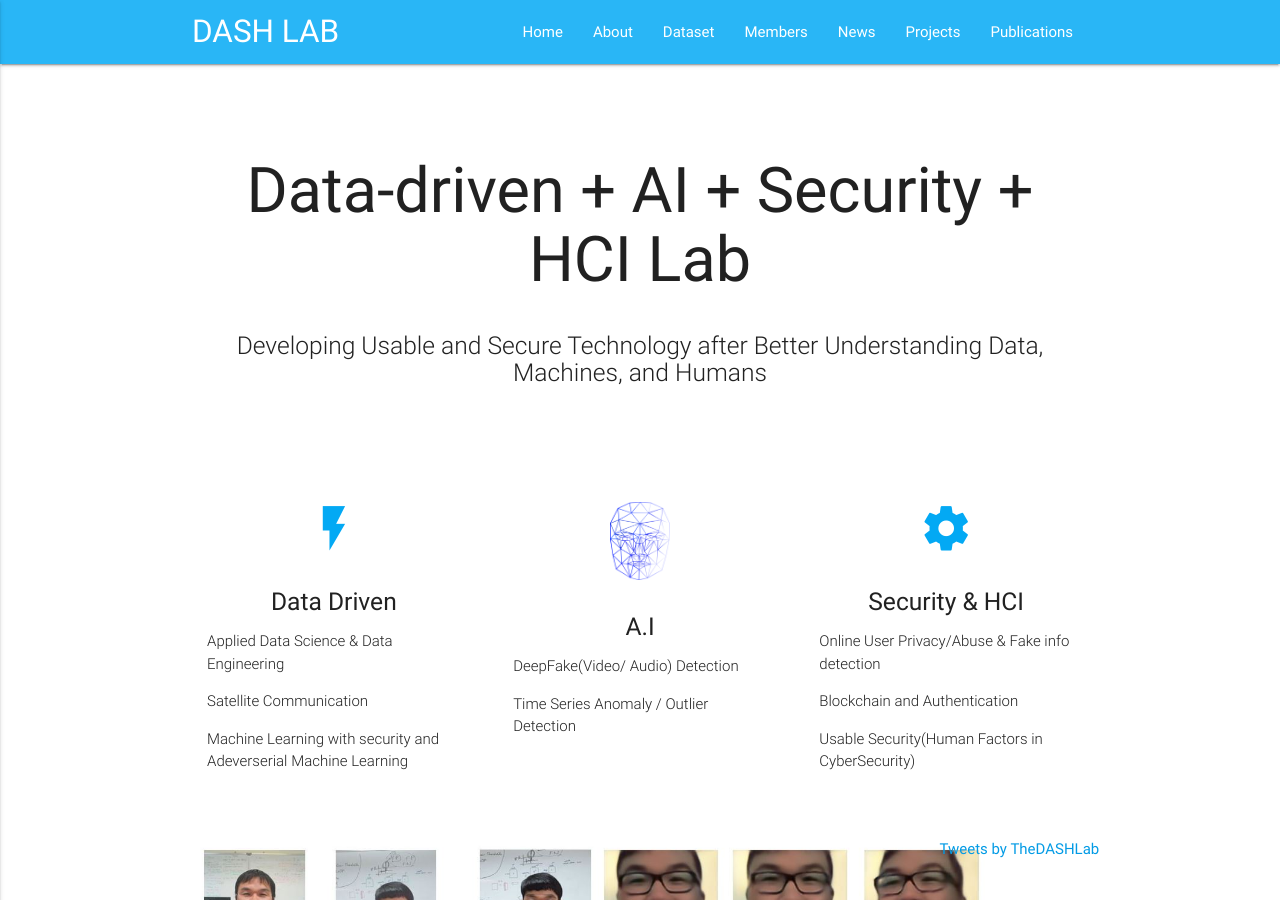
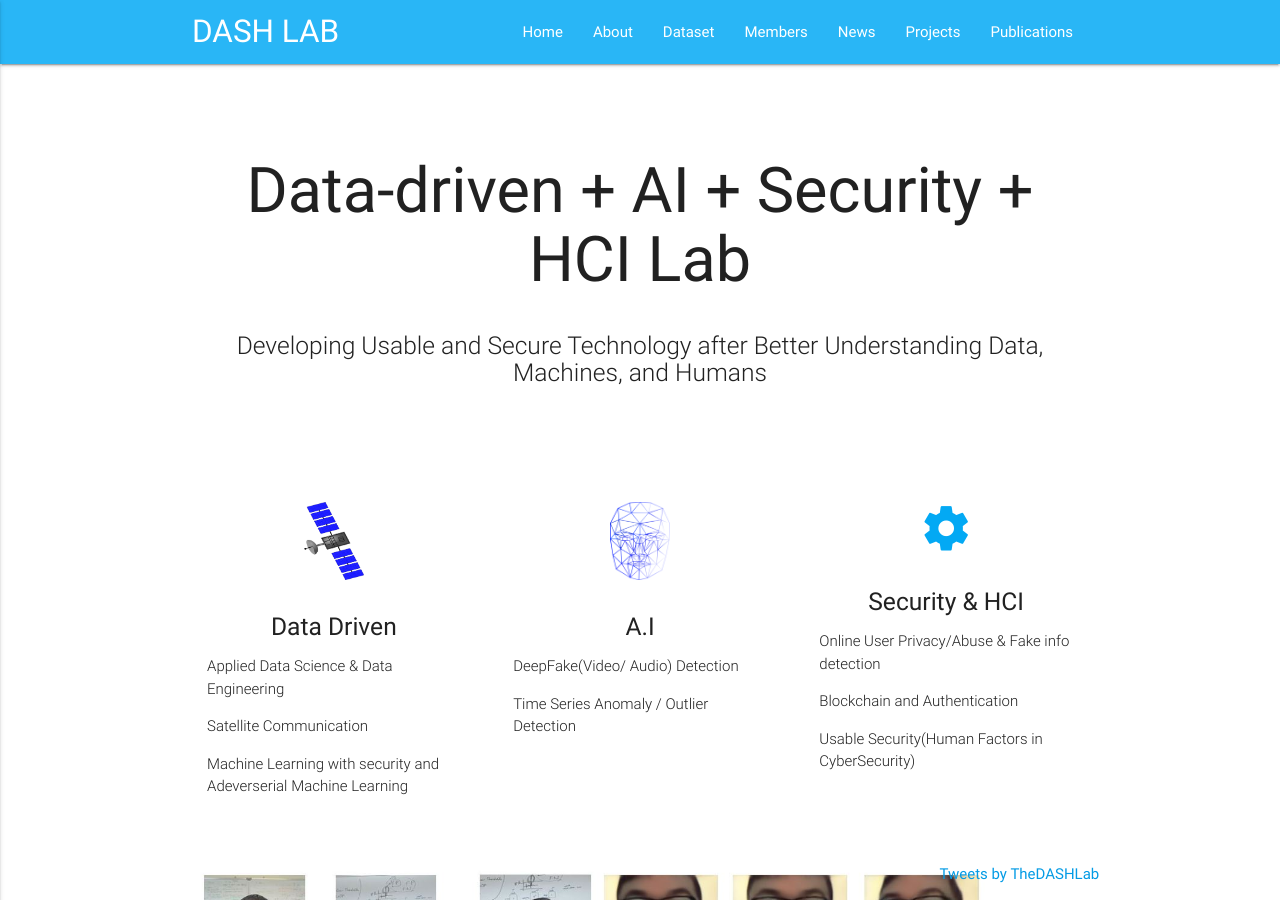
Before and after one commit to Yurim990507/DASH-Lab.github.io, a Jekyll site: the page built from index.md, in a window 1280 px wide and 900 px high. Built offline with Jekyll 4.4.1, drawn with Linux system fonts in a browser that asks for light colours; comment, search, counter and statistics services are not loaded.

Commit message:
change data icon

```diff
--- a/_layouts/home.html
+++ b/_layouts/home.html
@@ -23,7 +23,7 @@ layout: default
       <div class="row">
         <div class="col s12 m4">
           <div class="icon-block">
-            <h2 class="center light-blue-text"><i class="material-icons">flash_on</i></h2>
+            <h2 class="center light-blue-text"><img width="60" height="78" src="../img/satelite_v0.png" alt="ai" class="image"></h2>
             <h5 class="center">Data Driven</h5>
 
             <p class="light">Applied Data Science & Data Engineering</p>
```
